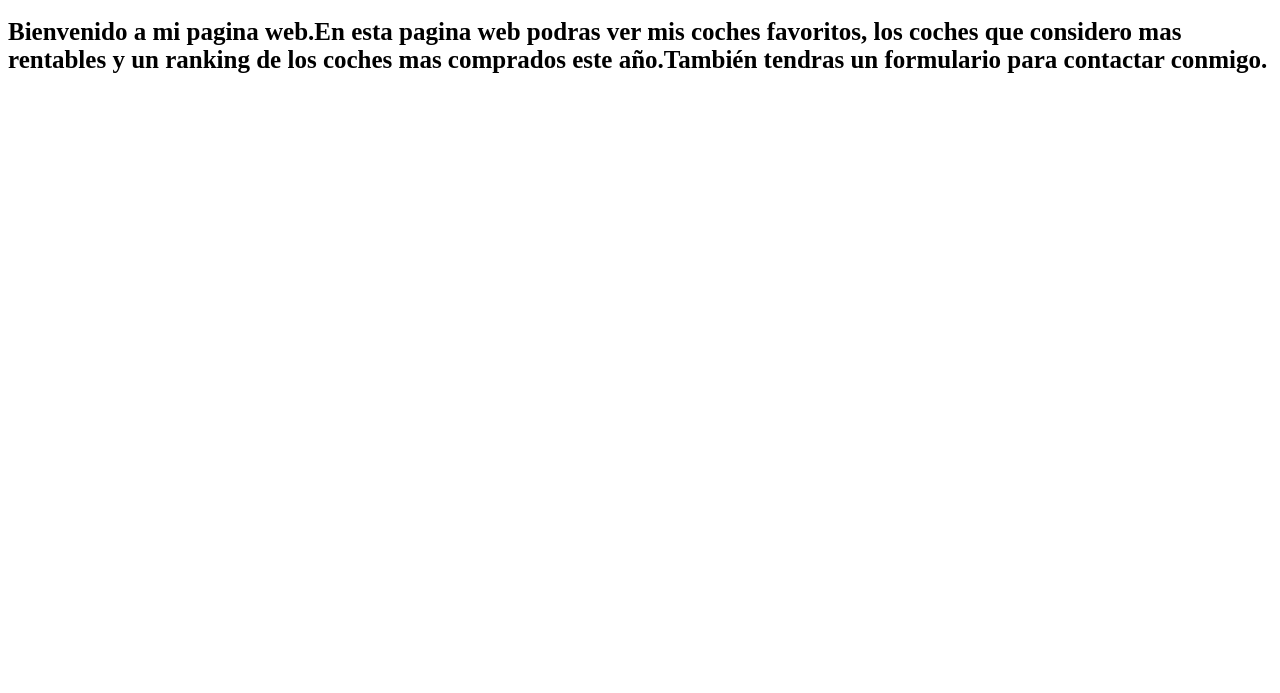
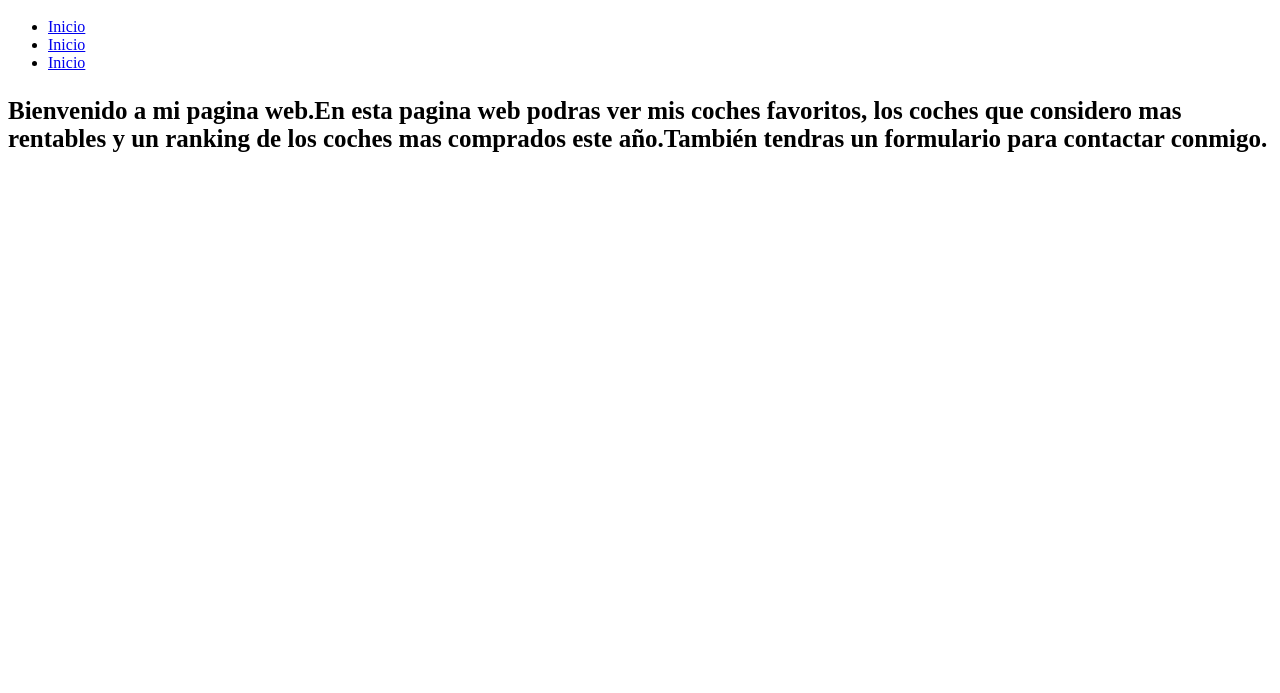
Before and after one commit to AngelMP02/1entrega_iron, a plain HTML site: page index.html in a window 1280 px wide. Shown: the part 107-800 px from the top of the page. Drawn offline with Linux system fonts and the light colour scheme.

Commit message:
Update index.html

```diff
--- a/index.html
+++ b/index.html
@@ -13,6 +13,14 @@
     </header>
 
     <header>
+        <nav>
+          <ul>
+            <li><a href="index.html">Inicio</a></li>
+            <li><a href="peliculas.html">Inicio</a></li>
+            <li><a href="contacto.html">Inicio</a></li>
+
+          </ul>
+        </nav>
         <h3>
             Bienvenido a mi pagina web.En esta pagina web podras ver mis  coches favoritos, los coches que considero mas rentables  y un ranking de los coches mas comprados este año.También tendras un formulario para contactar conmigo.
 
```
